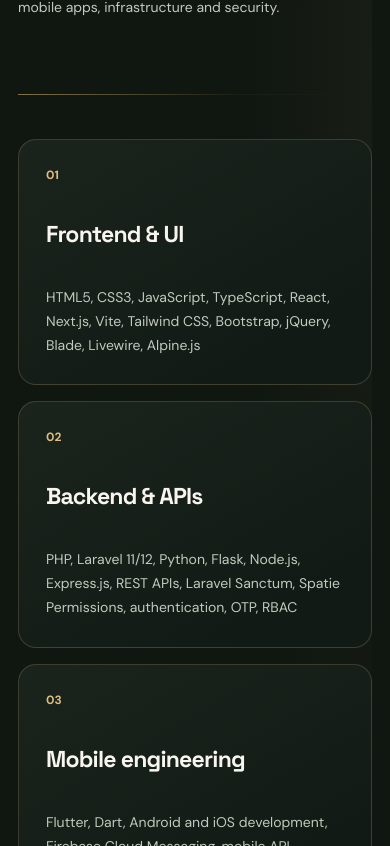
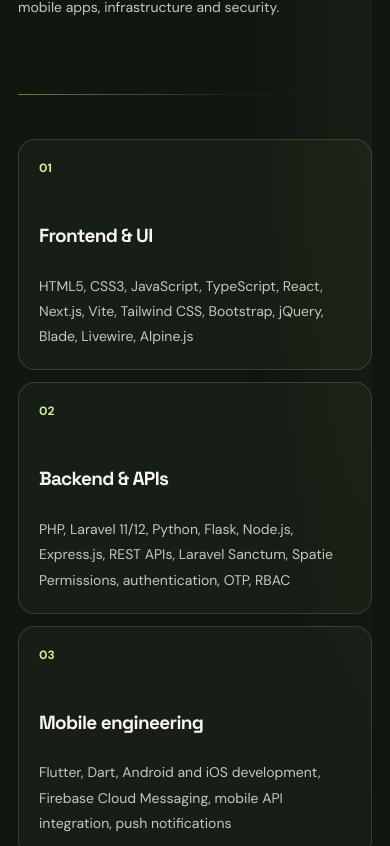
Before and after one commit to kingjothan/kingjothan-showroom, a React (Vite) app: page / in a window 390 px wide. Shown: the part 7518-8364 px from the top of the page. Built offline with nearby package versions, Linux system fonts and the light colour scheme.

Commit message:
Style expanded tech stack with compact responsive theme-aware cards

```diff
--- a/src/theme.css
+++ b/src/theme.css
@@ -115,3 +115,14 @@ body{background:var(--theme-bg);color:var(--theme-ink);transition:background-col
   html{scroll-padding-top:84px}
   #home,#work,#archive,#all-projects,#about,#experience,#resume,#services,#contact{scroll-margin-top:84px}
 }
+
+
+/* Complete technology stack grid */
+.kj-tech-grid{display:grid;grid-template-columns:repeat(2,minmax(0,1fr));gap:14px}
+.kj-tech-card{min-width:0;padding:clamp(20px,2.5vw,30px);border:1px solid color-mix(in srgb,var(--theme-accent) 16%,transparent);border-radius:17px;background:color-mix(in srgb,var(--theme-accent) 3%,transparent);transition:transform .3s,border-color .3s}
+.kj-tech-card:hover{transform:translateY(-4px);border-color:var(--theme-accent)}
+.kj-tech-card h3{font-size:clamp(18px,1.7vw,23px)!important;line-height:1.25;margin:12px 0!important}
+.kj-tech-card p{font-size:14px!important;line-height:1.8!important;overflow-wrap:anywhere}
+.kj-tech-card>span{color:var(--theme-accent)}
+@media(max-width:760px){.kj-tech-grid{grid-template-columns:1fr;gap:12px}.kj-tech-card{padding:20px}.kj-tech-card h3{font-size:19px!important}}
+@media(prefers-reduced-motion:reduce){.kj-tech-card{transition:none!important}}
```
